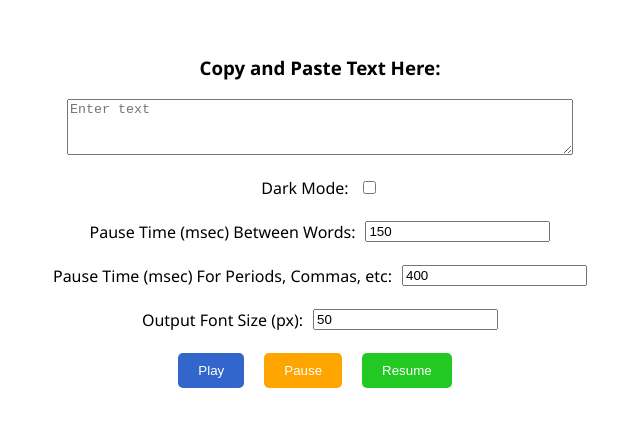
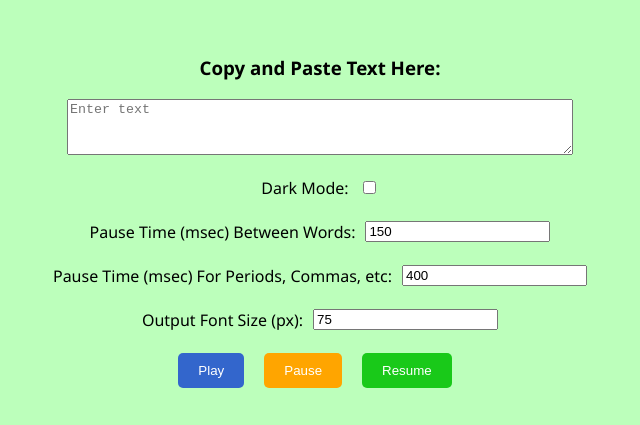
Before and after one commit to KuroBean/speed_reader_chrome, a browser extension: page index.html in a window 1280 px wide. Shown: the part 176-601 px from the top of the page, without its empty margins (320-960 px from the left). Drawn offline with Linux system fonts and the light colour scheme.

Commit message:
color change?
note to self, next step add time range for pause times (max time for longest words, min tiem for shortest, with avg time of 2 being a 5 letter word, also maybe bold last syllable too

```diff
--- a/content.js
+++ b/content.js
@@ -20,7 +20,7 @@ chrome.storage.local.get(['highlightedText'], function(result) {
 });
 document.addEventListener("mouseup", handleSelection);
 
-document.addEventListener("click",function(){console.log("beans")});
+//document.addEventListener("click",function(){console.log("beans")});
 
 function handleSelection() {
   console.log("highlighting detected")
@@ -67,6 +67,8 @@ function displayNextWord() {
 
   // Apply the font size to the output div
   outputDiv.style.fontSize = outputFontSize + "px";
+
+  cumulativeOutputDiv.style.fontSize=18+"px";
 
   outputDiv.innerHTML = formattedWord;
   cumulativeText += formattedWord + " ";
--- a/index.html
+++ b/index.html
@@ -47,7 +47,7 @@
   <br>
   <div class="flex-container">
     <label class="label">Output Font Size (px):</label>
-    <input type="number" id="outputFontSize" value="50" step="25">
+    <input type="number" id="outputFontSize" value="75" step="25">
   </div>
   <br>
   <div class="button-container">
--- a/style1.css
+++ b/style1.css
@@ -2,7 +2,7 @@
 
 body {
   font-family: "Segoe UI", Arial, sans-serif;
-  background-color: #ffffff;
+  background-color: #b0ffafd7;
   color: #000000;
   display: flex;
   flex-direction: column;
```
